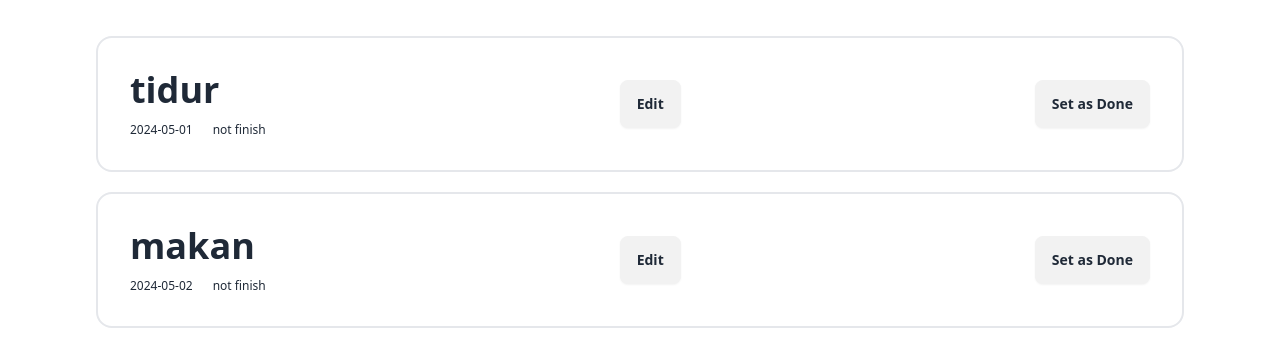
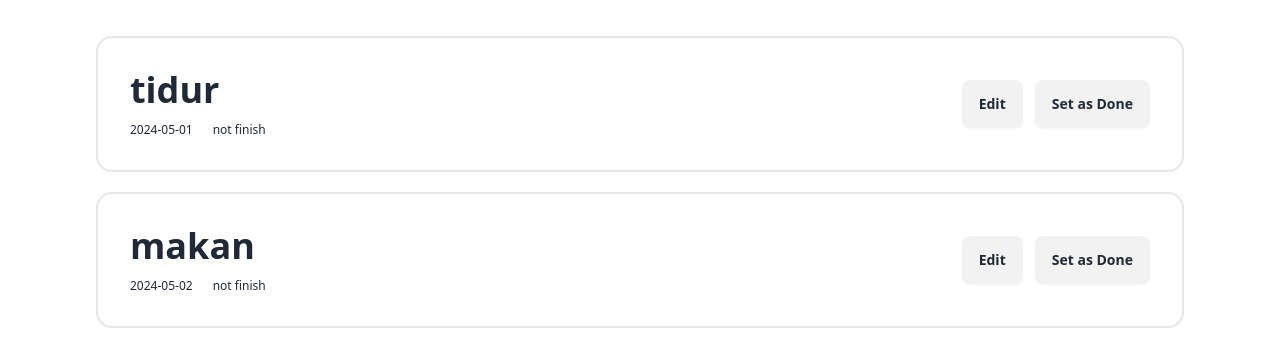
Before and after one commit to iamalinurdin/vdm-test, a React (Vite) app: page / in a window 1280 px wide. Shown: the part 148-492 px from the top of the page. Built offline with nearby package versions, Linux system fonts and the light colour scheme.

Commit message:
fix component task item

```diff
--- a/src/components/molecules/TaskItem.jsx
+++ b/src/components/molecules/TaskItem.jsx
@@ -12,7 +12,7 @@ export default function TaskItem({ task }) {
   return (
     <div className="card border-2 w-full">
       <div className="card-body">
-        <div className="flex justify-between align-center">
+        <div className="flex justify-between align-center gap-3">
           <hgroup>
             <h1 className="text-4xl font-bold">{task.title}</h1>
             <div className="flex gap-5 mt-3">
@@ -21,9 +21,9 @@ export default function TaskItem({ task }) {
             </div>
           </hgroup>
           <button
-            className="btn my-auto"
+            className="btn my-auto ml-auto"
             onClick={() => navigate(`/task/${task.id}/edit`, {
-              state: item
+              state: task
             })}
           >
             Edit
```
